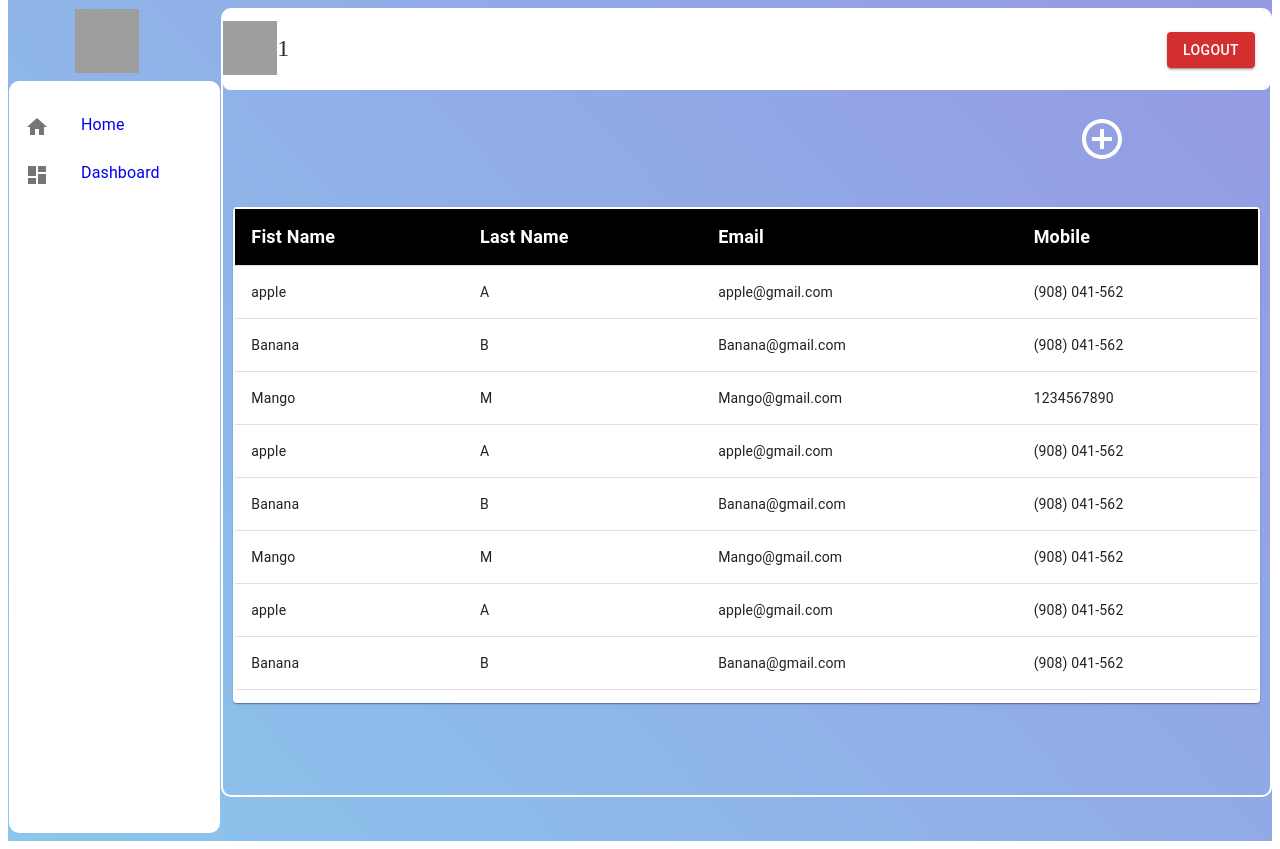
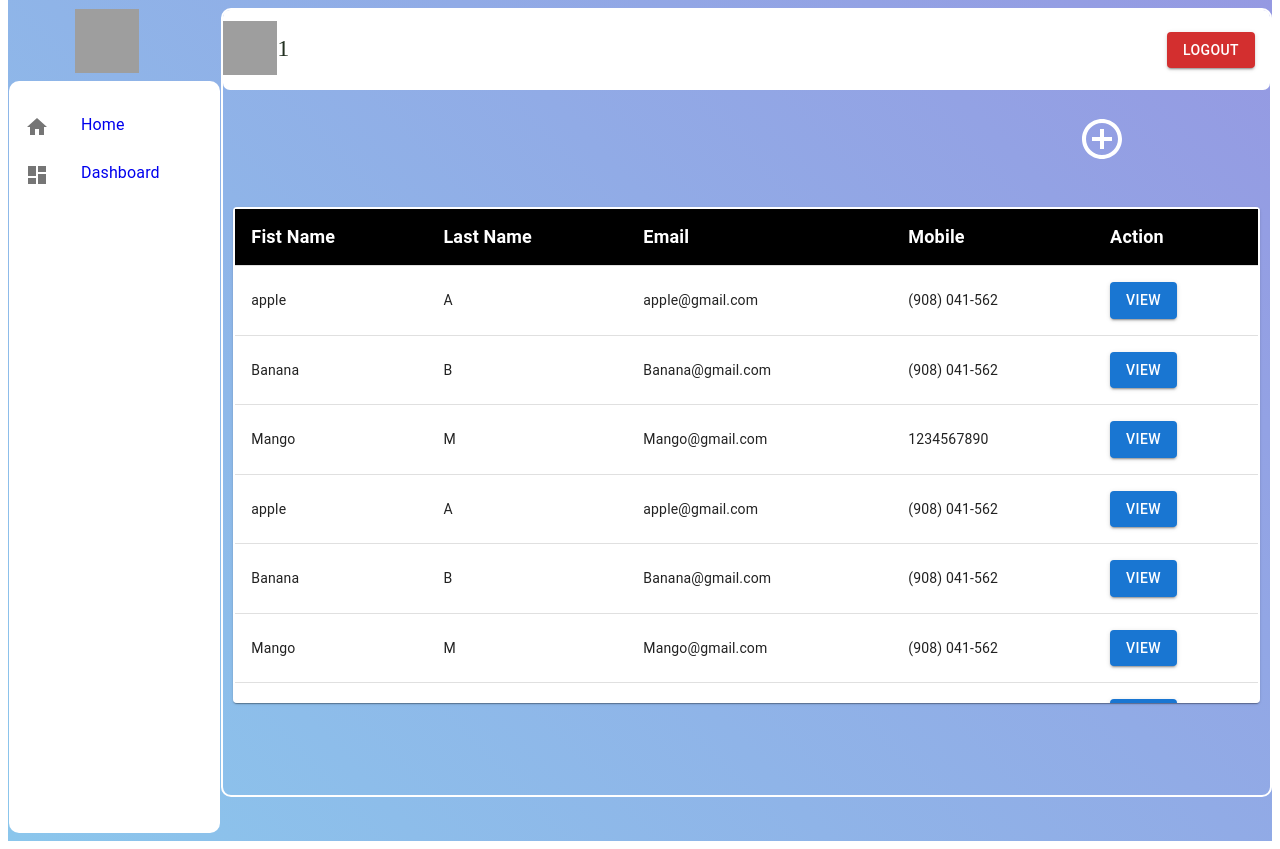
Before and after one commit to balaji1610/banking-application, a Next.js app: page /login/1 in a window 1280 px wide. Built offline with nearby package versions, Linux system fonts and the light colour scheme; grey boxes are pictures that could not be loaded.

Commit message:
table_add_view_btn

```diff
--- a/Container/Dashboard/Table.tsx
+++ b/Container/Dashboard/Table.tsx
@@ -6,6 +6,7 @@ import TableContainer from "@mui/material/TableContainer";
 import TableHead from "@mui/material/TableHead";
 import TableRow from "@mui/material/TableRow";
 import Paper from "@mui/material/Paper";
+import { Button } from "@mui/material";
 import { useContext } from "react";
 import { ApplicationProps } from "../../ContextAPI/Context";
 function createData(
@@ -29,7 +30,6 @@ const rows = [
 export default function BasicTable() {
   const { TableArray } = useContext(ApplicationProps);
 
-  console.log(TableArray);
   return (
     <TableContainer
       component={Paper}
@@ -58,6 +58,7 @@ export default function BasicTable() {
             <TableCell>Last Name</TableCell>
             <TableCell>Email</TableCell>
             <TableCell>Mobile</TableCell>
+            <TableCell>Action</TableCell>
           </TableRow>
         </TableHead>{" "}
         <TableBody>
@@ -67,6 +68,9 @@ export default function BasicTable() {
               <TableCell>{el.lastname}</TableCell>
               <TableCell>{el.email}</TableCell>
               <TableCell>{el.mobile}</TableCell>
+              <TableCell>
+                <Button variant="contained">View</Button>
+              </TableCell>
             </TableRow>
           ))}
         </TableBody>
```
Also changed, not shown: Container/Dashboard/Sidebar.tsx (+0 -8 lines).
